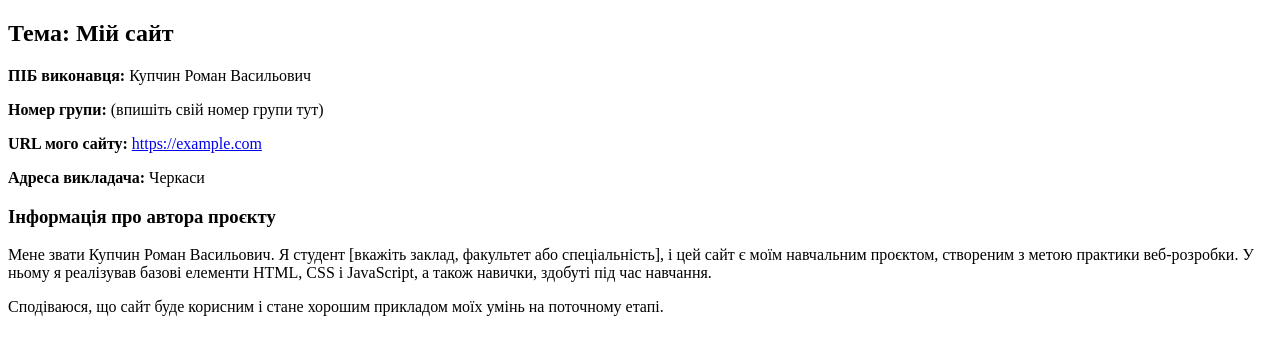
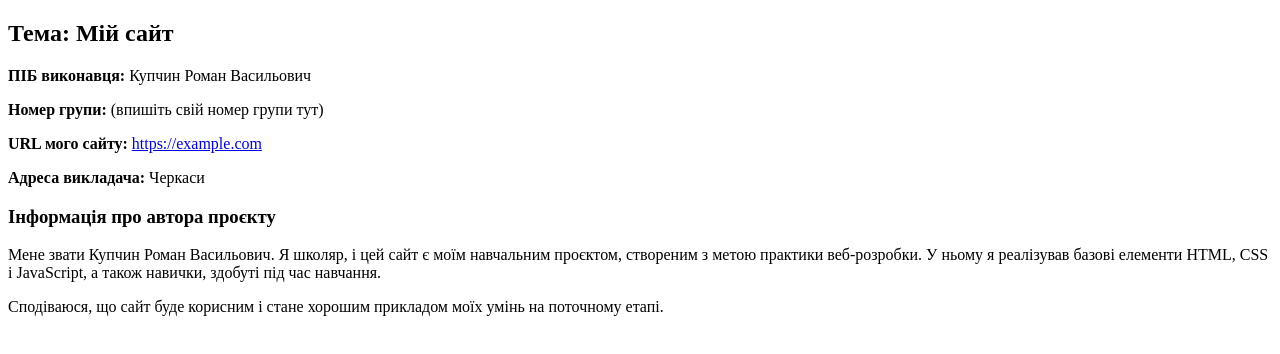
Before and after one commit to Roman-Kupchyn/33, a plain HTML site: page index.html in a window 1280 px wide. Drawn offline with Linux system fonts and the light colour scheme.

Commit message:
Update index.html

```diff
--- a/index.html
+++ b/index.html
@@ -13,7 +13,7 @@
   <p><strong>Адреса викладача:</strong> Черкаси</p>
 
   <h3>Інформація про автора проєкту</h3>
-  <p>Мене звати Купчин Роман Васильович. Я студент [вкажіть заклад, факультет або спеціальність], і цей сайт є моїм навчальним проєктом, створеним з метою практики веб-розробки. У ньому я реалізував базові елементи HTML, CSS і JavaScript, а також навички, здобуті під час навчання.</p>
+  <p>Мене звати Купчин Роман Васильович. Я школяр, і цей сайт є моїм навчальним проєктом, створеним з метою практики веб-розробки. У ньому я реалізував базові елементи HTML, CSS і JavaScript, а також навички, здобуті під час навчання.</p>
 
   <p>Сподіваюся, що сайт буде корисним і стане хорошим прикладом моїх умінь на поточному етапі.</p>
 </body>
```
